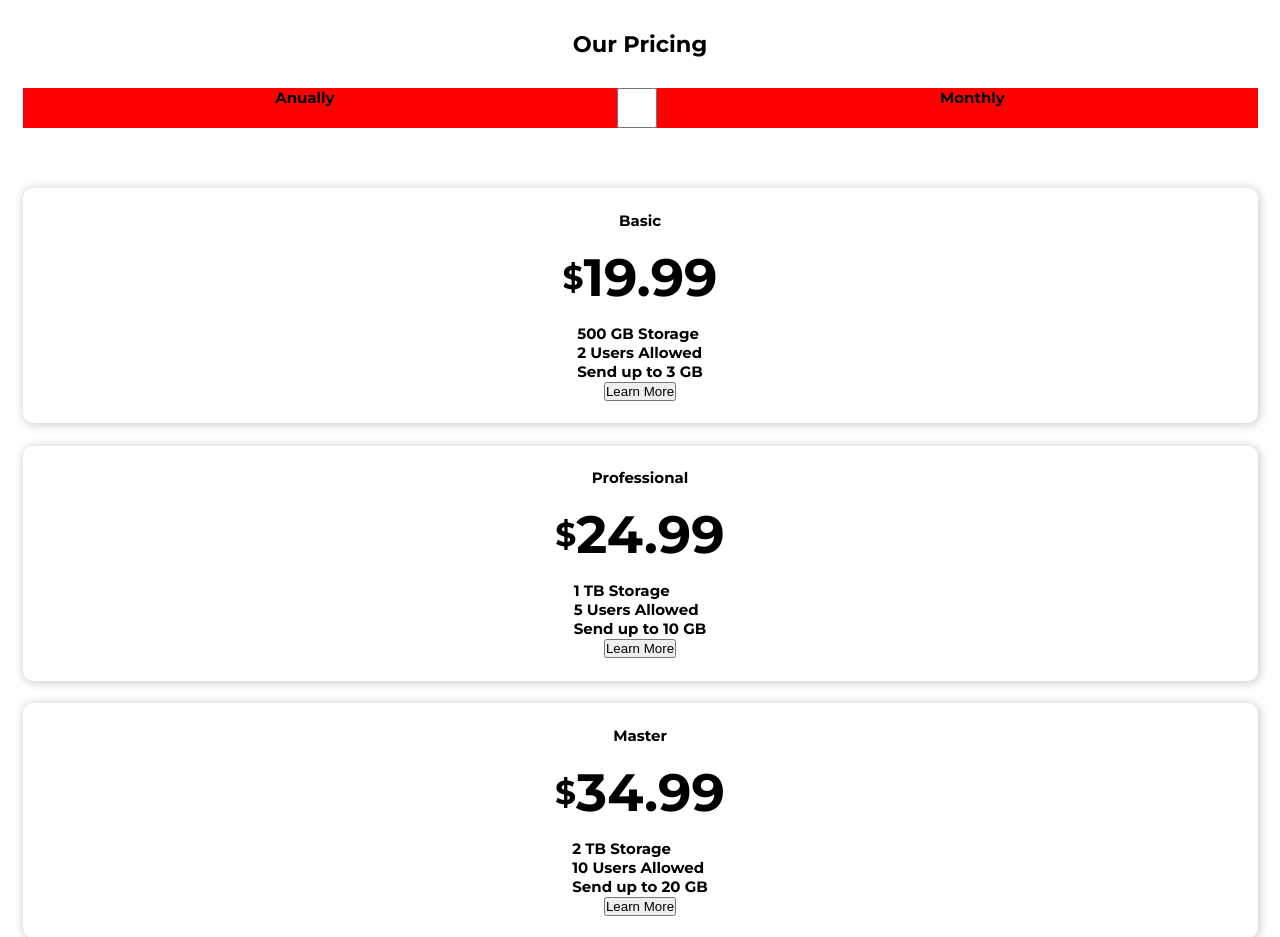
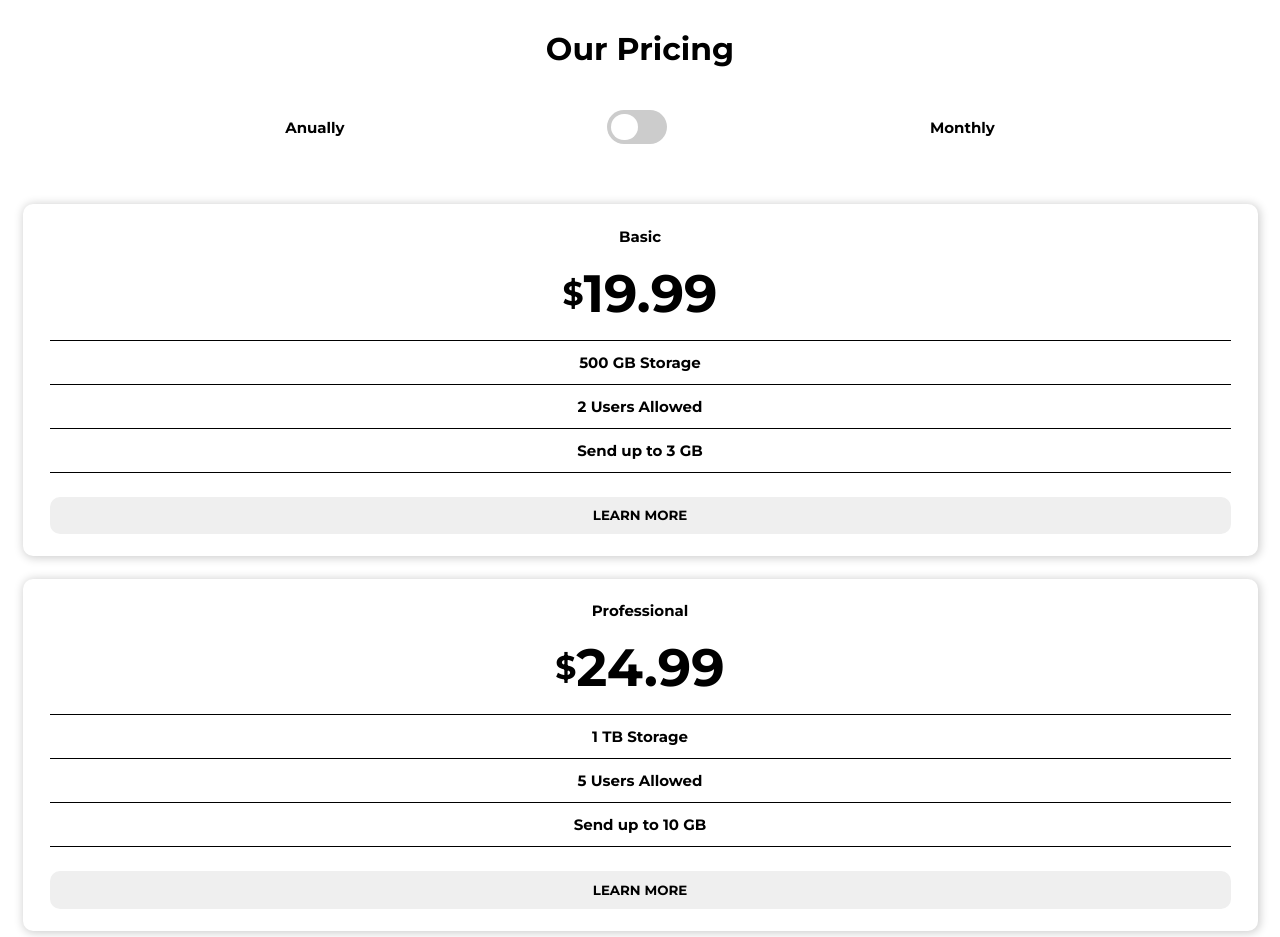
Before and after one commit to illich570/Pricing-component-frontendmentor, a website: page index.html in a window 1280 px wide. Shown: the top 937 px of the page. Drawn offline with Linux system fonts and the light colour scheme.

Commit message:
[ADD] more styling and better use of & selector

```diff
--- a/index.html
+++ b/index.html
@@ -16,9 +16,12 @@
         <div class="title">
           <h2>Our Pricing</h2>
         </div>
-        <div class="container__checkbox">
+        <div class="container__switch">
           <span>Anually</span>
-          <input type="checkbox" class="checkbox"/>
+          <label class="switch">
+            <input type="checkbox"/>
+            <span class="slider"></span>
+          </label>
           <span>Monthly</span>
         </div>
 
@@ -32,12 +35,12 @@
                 <span class="card__amount">19.99</span>
               </div>
               <div class="card__features">
-                <p>500 GB Storage</p>
-                <p>2 Users Allowed</p>
-                <p>Send up to 3 GB</p>
+                <p class="card__row">500 GB Storage</p>
+                <p class="card__row">2 Users Allowed</p>
+                <p class="card__row">Send up to 3 GB</p>
               </div>
               <div class="card__button">
-                <button>Learn More</button>
+                <button class="button">Learn More</button>
               </div>
             </div>
 
@@ -49,13 +52,13 @@
                 <span class="card__currency">&dollar;</span>
                 <span class="card__amount">24.99</span>
               </div>
-              <div class="card_features">
-                <p>1 TB Storage</p>
-                <p>5 Users Allowed</p>
-                <p>Send up to 10 GB</p>
+              <div class="card__features">
+                <p class="card__row">1 TB Storage</p>
+                <p class="card__row">5 Users Allowed</p>
+                <p class="card__row">Send up to 10 GB</p>
               </div>
               <div class="card__button">
-                <button>Learn More</button>
+                <button class="button">Learn More</button>
               </div>
             </div>
 
@@ -67,13 +70,13 @@
                 <span class="card__currency">&dollar;</span>
                 <span class="card__amount">34.99</span>
               </div>
-              <div class="card_features">
-                <p>2 TB Storage</p>
-                <p>10 Users Allowed</p>
-                <p>Send up to 20 GB</p>
+              <div class="card__features">
+                <p class="card__row">2 TB Storage</p>
+                <p class="card__row">10 Users Allowed</p>
+                <p class="card__row">Send up to 20 GB</p>
               </div>
               <div class="card__button">
-                <button>Learn More</button>
+                <button class="button">Learn More</button>
               </div>
             </div>
         </div>
--- /dev/null
+++ b/src/scss/components/_button.scss
@@ -0,0 +1,11 @@
+button{
+  font-family: $font-family;
+}
+
+.button{
+  width: 100%;
+  padding: 0.8em 0;
+  border: 0;
+  border-radius: 10px;
+  text-transform: uppercase;
+}
--- a/src/scss/components/_card.scss
+++ b/src/scss/components/_card.scss
@@ -5,22 +5,35 @@
   margin-bottom: 1.5em;
   border-radius: 10px;
   width: 100%;
-  padding: 1.5em 0;
-}
-
-
-.card__currency{
+  padding: 1.5em 1.8em;
+  &__currency{
     font-size: 2.2em;
   }
-
-.card__amount{
+  &__amount{
     font-size: 3.5em;
   }
-
-.card__price{
+  &__price{
     display: flex;
     align-items: center;
     margin: 1em 0;
+  }
+  &__row{
+    border-bottom: 1px solid black;
+    text-align: center;
+    padding: 0.8em 0;
+    &:first-of-type{
+      border-top: 1px solid black;
+    }
+    &:last-of-type{
+      margin-bottom: 1.6em;
+    }
+  }
+  &__features{
+    width: 100%;
+  }
+  &__button{
+    width: 100%;
+  }
 }
 
 .container__cards{
--- a/src/scss/components/_checkbox.scss
+++ /dev/null
@@ -1,12 +0,0 @@
-.container__checkbox{
-  display: flex;
-  width: 100%;
-  background: red;
-  justify-content: space-evenly;
-  margin-bottom: 4em;
-}
-
-.checkbox{
-  height: 40px;
-  width: 100px;
-}
--- /dev/null
+++ b/src/scss/components/_switch.scss
@@ -0,0 +1,53 @@
+.container__switch{
+  display: flex;
+  width: 100%;
+  justify-content: space-evenly;
+  margin-bottom: 4em;
+  align-items: center;
+}
+
+.switch {
+  position: relative;
+  display: inline-block;
+  width: 60px;
+  height: 34px;
+  input{
+    display: none;
+    &:checked + .slider{
+      background: #2196F3;
+    }
+    &:focus + .slider {
+      box-shadow: 0 0 1px #2196F3;
+    }
+    &:checked + .slider:before {
+      -webkit-transform: translateX(1.75em);
+      -ms-transform: translateX(1.75em);
+      transform: translateX(1.75em);
+    }
+  }
+}
+
+.slider {
+  position: absolute;
+  cursor: pointer;
+  top: 0;
+  left: 0;
+  right: 0;
+  bottom: 0;
+  background: #ccc;
+  -webkit-transition: .4s;
+  transition: .4s;
+  border-radius: 3em;
+  &:before {
+    position: absolute;
+    content: "";
+    height: 1.75em;
+    width: 1.75em;
+    left: 4px;
+    bottom: 4px;
+    background: white;
+    -webkit-transition: .4s;
+    transition: .4s;
+    border-radius: 50%;
+  }
+}
--- a/src/scss/components/_title.scss
+++ b/src/scss/components/_title.scss
@@ -1,3 +1,4 @@
 .title{
   margin-bottom: 2em;
+  font-size: 1.4em;
 }
--- a/src/scss/layout/_grid.scss
+++ b/src/scss/layout/_grid.scss
@@ -1,6 +1,5 @@
 .container{
   width: 100%;
-  display: flex;
   padding: 2em 1.5em;
   @include flex-column;
 }
--- a/src/scss/main.scss
+++ b/src/scss/main.scss
@@ -10,4 +10,5 @@
 
 @import 'components/card';
 @import 'components/title';
-@import 'components/checkbox';
+@import 'components/switch';
+@import 'components/button';
```
Also changed, not shown: src/css/main.css. Lines whose indentation alone changed are shown as unchanged.
